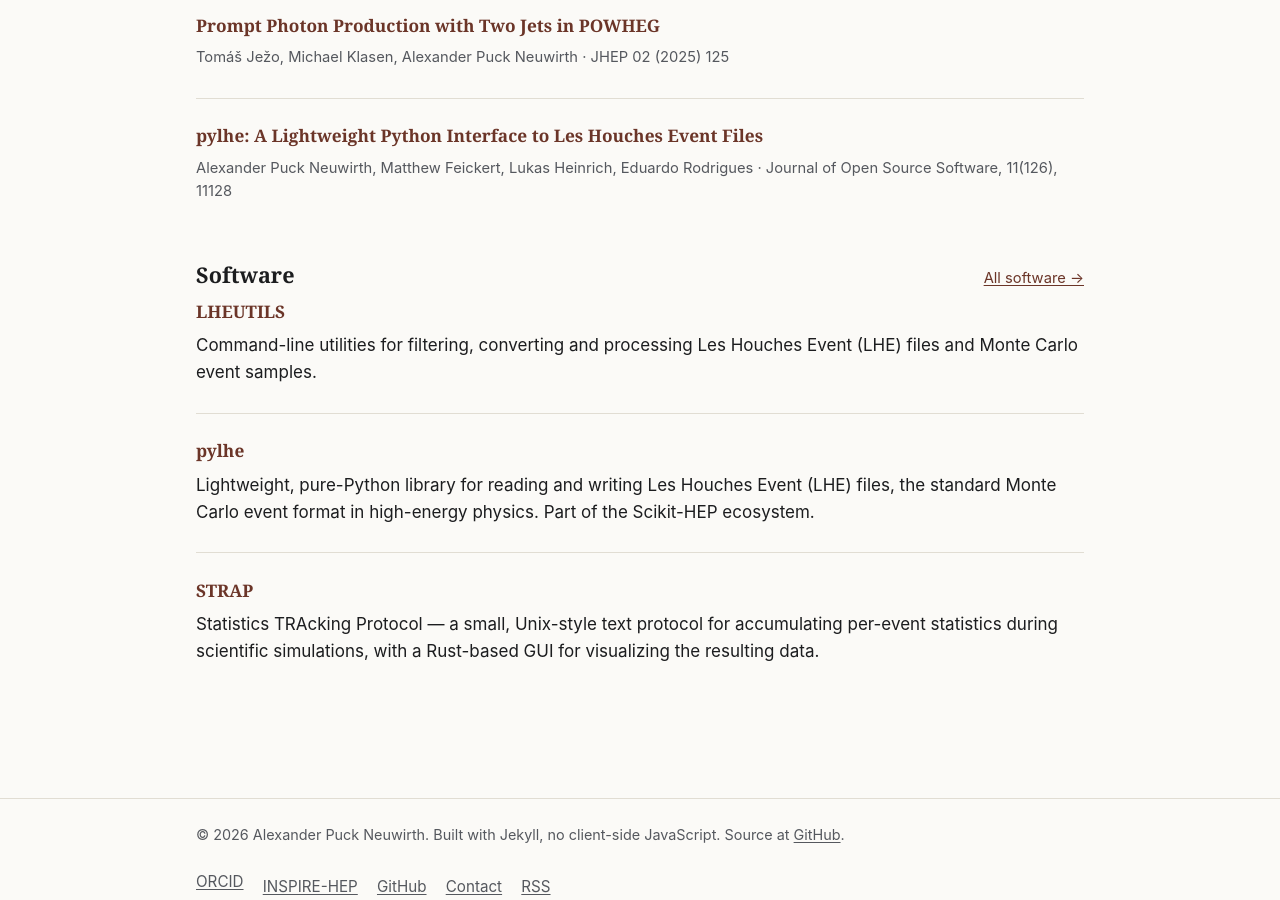
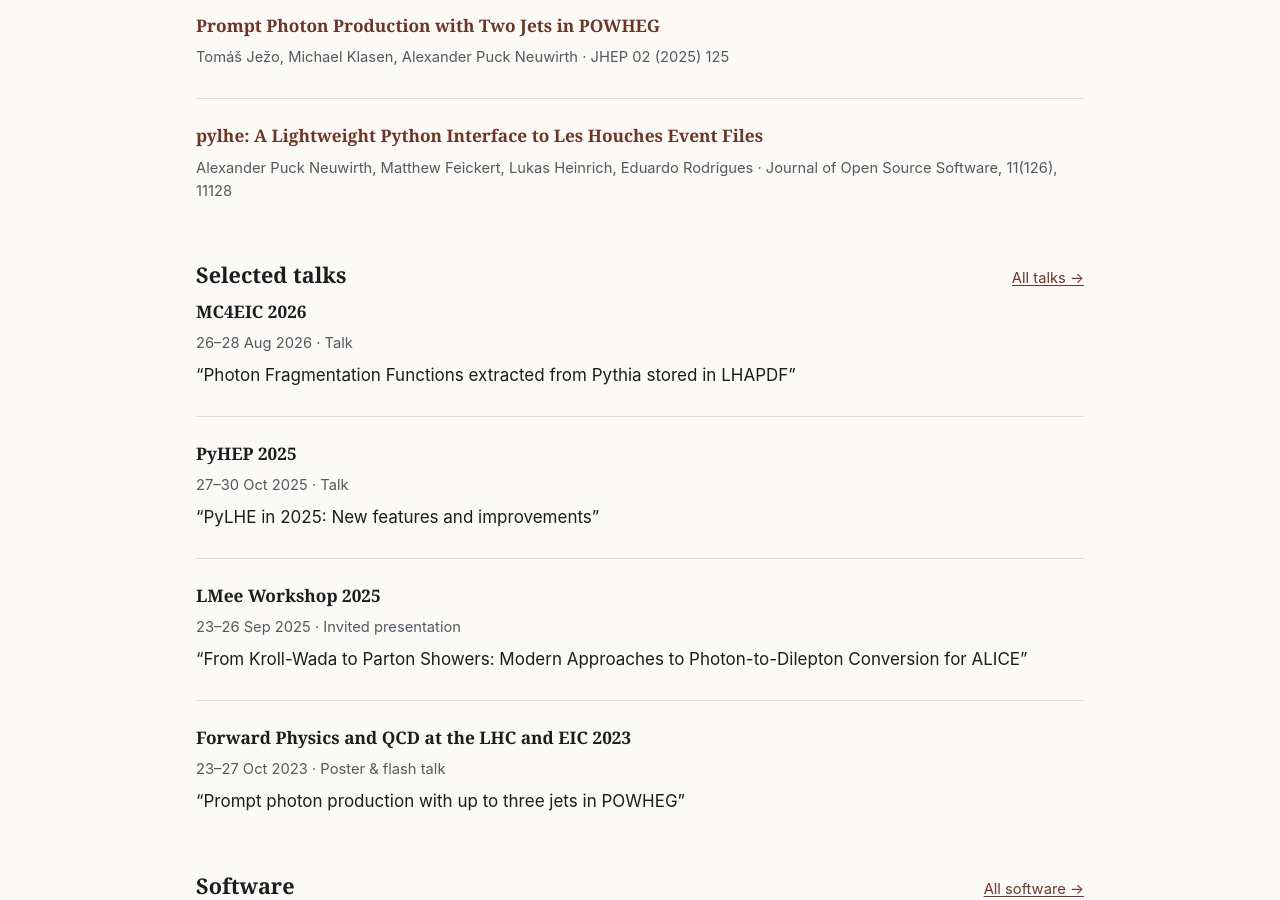
Before and after one commit to APN-Pucky/apn-pucky.github.io, a Jekyll site: the page built from index.md, in a window 1280 px wide and 900 px high, scrolled down 1056 px. Built offline with Jekyll 4.4.1, drawn with Linux system fonts in a browser that asks for light colours.

Commit message:
Add Selected talks section to homepage, after Selected publications
Four featured talks (featured: true in talks.yml), chosen to mirror
the same four publications already featured above: MC4EIC 2026 ↔
photon-fragmentation-lhapdf, PyHEP 2025 ↔ pylhe-joss, LMee Workshop
2025 ↔ kroll-wada-dileptons, Forward Physics and QCD 2023 ↔
prompt-photon-two-jets-powheg.

Co-Authored-By: Claude Sonnet 5 <noreply@anthropic.com>

```diff
--- a/_data/talks.yml
+++ b/_data/talks.yml
@@ -1,6 +1,7 @@
 - date: 2026-08-26
   date_display: "26–28 Aug 2026"
   event: "MC4EIC 2026"
+  featured: true
   location: "Zürich, Switzerland"
   role: "Talk"
   title: "Photon Fragmentation Functions extracted from Pythia stored in LHAPDF"
@@ -16,6 +17,7 @@
 - date: 2025-10-27
   date_display: "27–30 Oct 2025"
   event: "PyHEP 2025"
+  featured: true
   location: "CERN, Switzerland"
   role: "Talk"
   title: "PyLHE in 2025: New features and improvements"
@@ -42,6 +44,7 @@
 - date: 2025-09-23
   date_display: "23–26 Sep 2025"
   event: "LMee Workshop 2025"
+  featured: true
   location: "Amsterdam, Netherlands"
   role: "Invited presentation"
   title: "From Kroll-Wada to Parton Showers: Modern Approaches to Photon-to-Dilepton Conversion for ALICE"
@@ -103,6 +106,7 @@
 - date: 2023-10-23
   date_display: "23–27 Oct 2023"
   event: "Forward Physics and QCD at the LHC and EIC 2023"
+  featured: true
   location: "Bad Honnef, Germany"
   title: "Prompt photon production with up to three jets in POWHEG"
   role: "Poster & flash talk"
--- a/index.md
+++ b/index.md
@@ -76,6 +76,21 @@ wide: true
 </ul>
 
 <div class="home-section-head">
+  <h2>Selected talks</h2>
+  <a href="{{ '/talks/' | relative_url }}">All talks →</a>
+</div>
+<ul class="card-list">
+  {% assign featured_talks = site.data.talks | where: "featured", true | sort: "date" | reverse %}
+  {% for t in featured_talks %}
+    <li class="card">
+      <h3>{{ t.event }}</h3>
+      <p class="meta">{{ t.date_display }} · {{ t.role }}</p>
+      {% if t.title %}<p>&ldquo;{{ t.title }}&rdquo;</p>{% endif %}
+    </li>
+  {% endfor %}
+</ul>
+
+<div class="home-section-head">
   <h2>Software</h2>
   <a href="{{ '/software/' | relative_url }}">All software →</a>
 </div>
```
